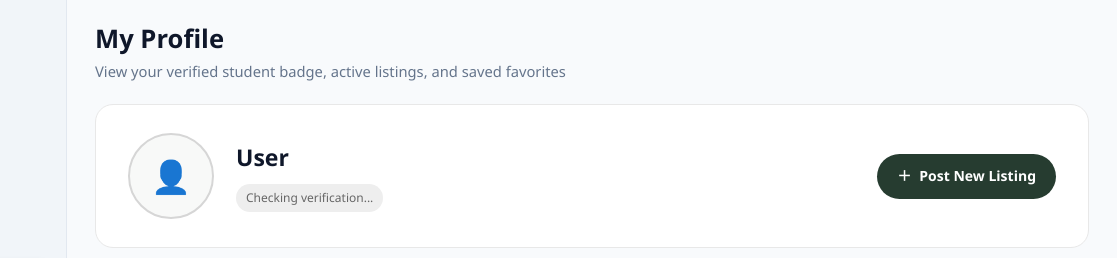
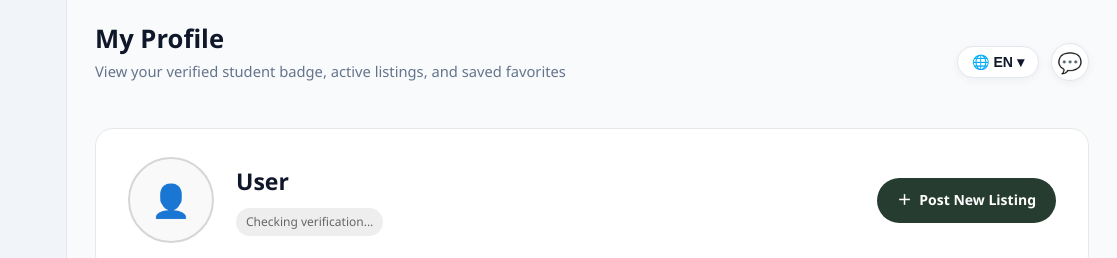
Before and after one commit to Zhanerkesha/project_for_osp, a plain HTML site: page profile.html in a window 1280 px wide. Shown: the top 258 px of the page, 163-1280 px from the left. Drawn offline with Linux system fonts and the light colour scheme; no server answers.

Commit message:
added translate button to profile
translate and chat button added to profile page header

```diff
--- a/profile.html
+++ b/profile.html
@@ -60,12 +60,19 @@
             <main class="page-content profile-page">
 
                 <!-- Page heading -->
+                <header class="topbar">
                     <div class="page-header">
                         <h1>My Profile</h1>
                         <p class="text-muted">
                             View your verified student badge, active listings, and saved favorites
                         </p>
                     </div>
+
+                    <div class="topbar-actions">
+                        <button id="langToggle" class="lang-btn" type="button">🌐 EN ▾</button>
+                        <a href="messages.html" class="icon-btn" title="Chat">💬</a>
+                    </div>
+                </header>
 
                 <!-- Profile card -->
                 <section class="profile-card">
```
Lines whose indentation alone changed are shown as unchanged.
